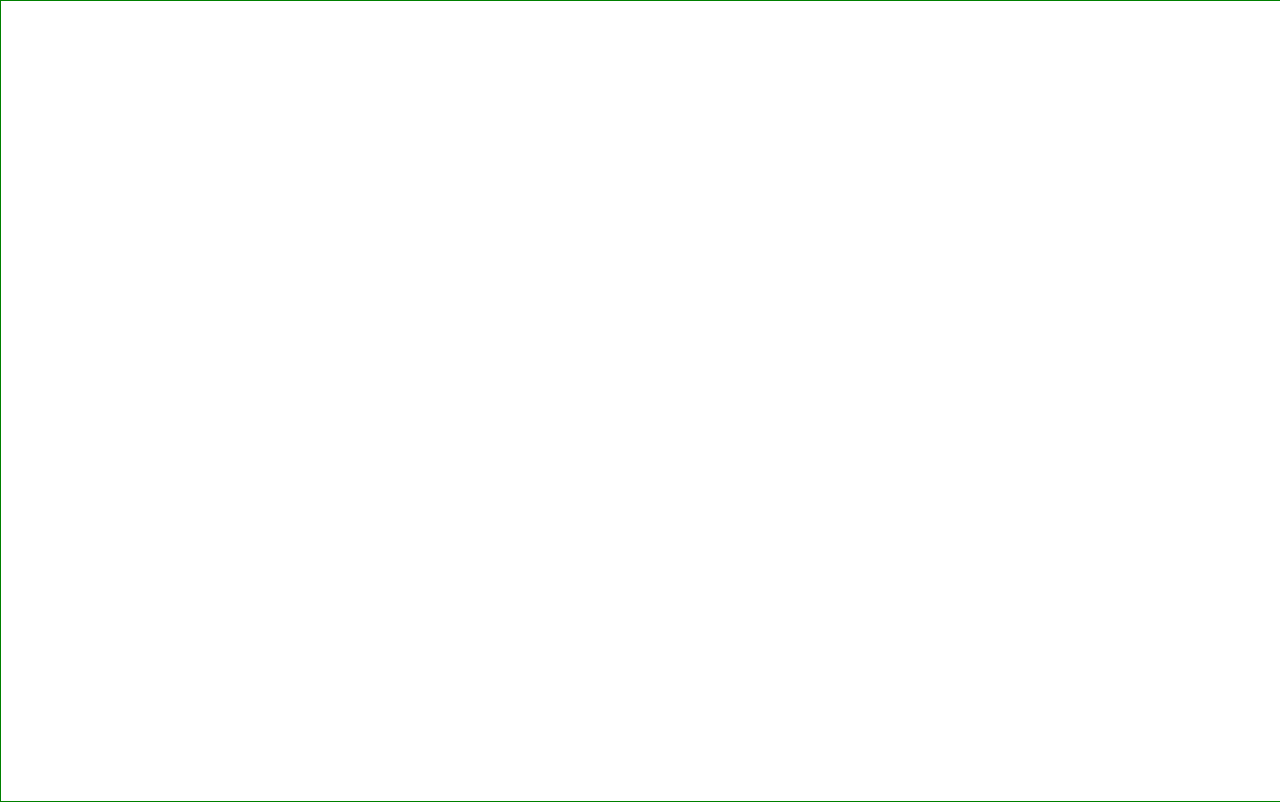
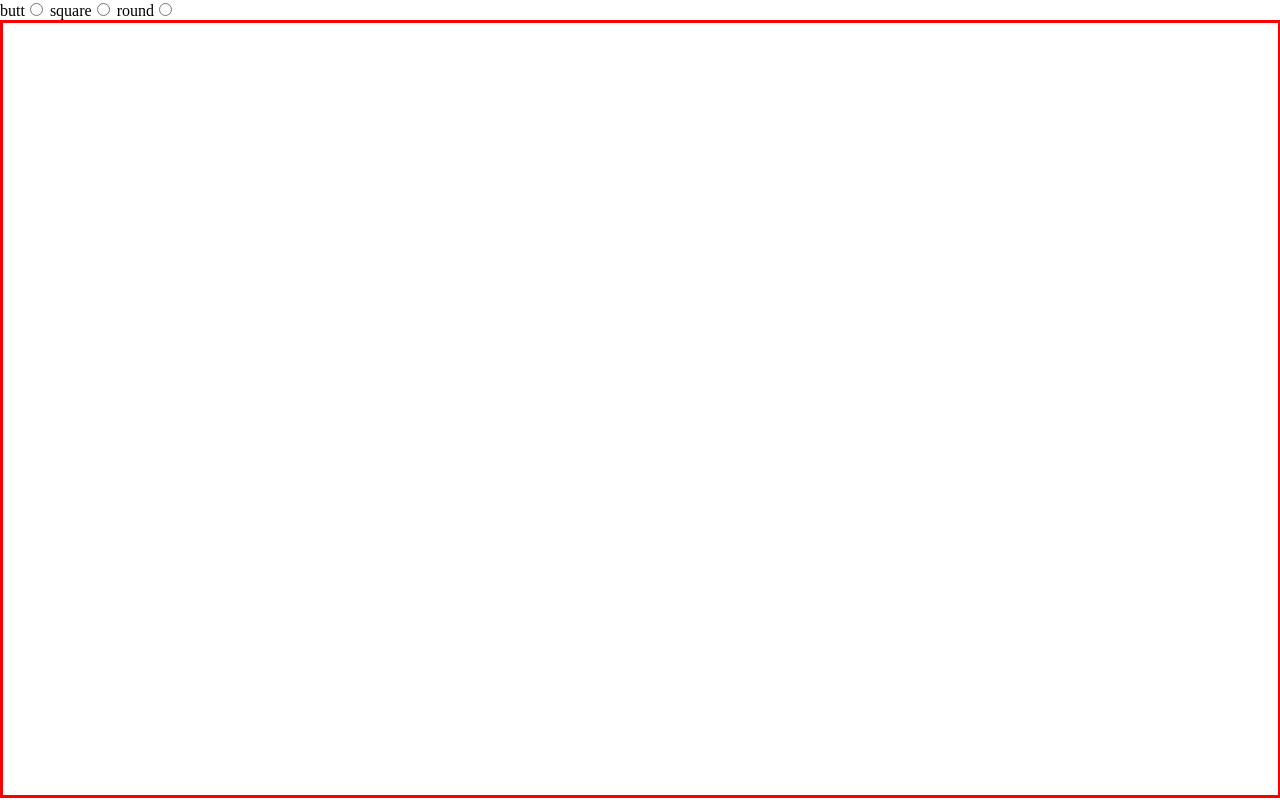
Before and after one commit to jjj08254/jjj08254.github.io, a plain HTML site: page Javascript30/Day8/index.htm in a window 1280 px wide. Drawn offline with Linux system fonts and the light colour scheme.

Commit message:
changes file

```diff
--- a/Javascript30/Day8/index.htm
+++ b/Javascript30/Day8/index.htm
@@ -4,17 +4,30 @@
   <meta charset="UTF-8">
   <title>HTML5 Canvas</title>
 </head>
-<body>
-<canvas id="draw" width="800" height="800" style="border: 1px solid green;"></canvas>
+<body style="margin: 0px; padding: 0px;">
+  <span style="margin-left: center;">
+    <label for="butt">butt</label><input type="radio" name="lineCap" value="butt"/>
+    <label for="square">square</label><input type="radio" name="lineCap" value="square"/>
+    <label for="round">round</label><input type="radio" name="lineCap" value="round"/>
+  </span>
+
+<canvas id="draw" width="600" height="600" style="box-sizing: border-box; border:solid red;"></canvas>
 <script>
   var canvas = document.querySelector('#draw');
   var ctx = canvas.getContext('2d');
-  canvas.width = innerWidth;
-  canvas.height = innerHeight;
+  canvas.width = innerWidth-5;
+  canvas.height = innerHeight-28;
   ctx.strokeStyle = '#BADASS'; // strokeStyle: color
   ctx.lineJoin = 'round';
   ctx.lineCap = 'round'; // start/end of the line
-  ctx.lineWidth = 100;
+  ctx.lineWidth = 50;
+
+// use radio input to change ctx.lineCap
+  var lineCap = document.querySelectorAll('input');
+  var changelineCap = function(e){
+    ctx.lineCap = e.target.value;
+  };
+  lineCap.forEach(input => input.addEventListener('change', changelineCap));
 
   var isDrawing = false; // intend to be ture when cursor is down
   var lastX = 0;
@@ -25,7 +38,7 @@
   function draw(e){
     if(!isDrawing) return; //stop the function from running when they are not mousedown
       // if 'ture', then return ==> isDrawing has to be 'false'
-    console.log(e);
+
 
     ctx.strokeStyle = `hsl(${hue}, 100%, 50%)`; //hsl color system
       // hsl(color, saturation(how bright it's), lightness(0%:black, 100%:white))
```
